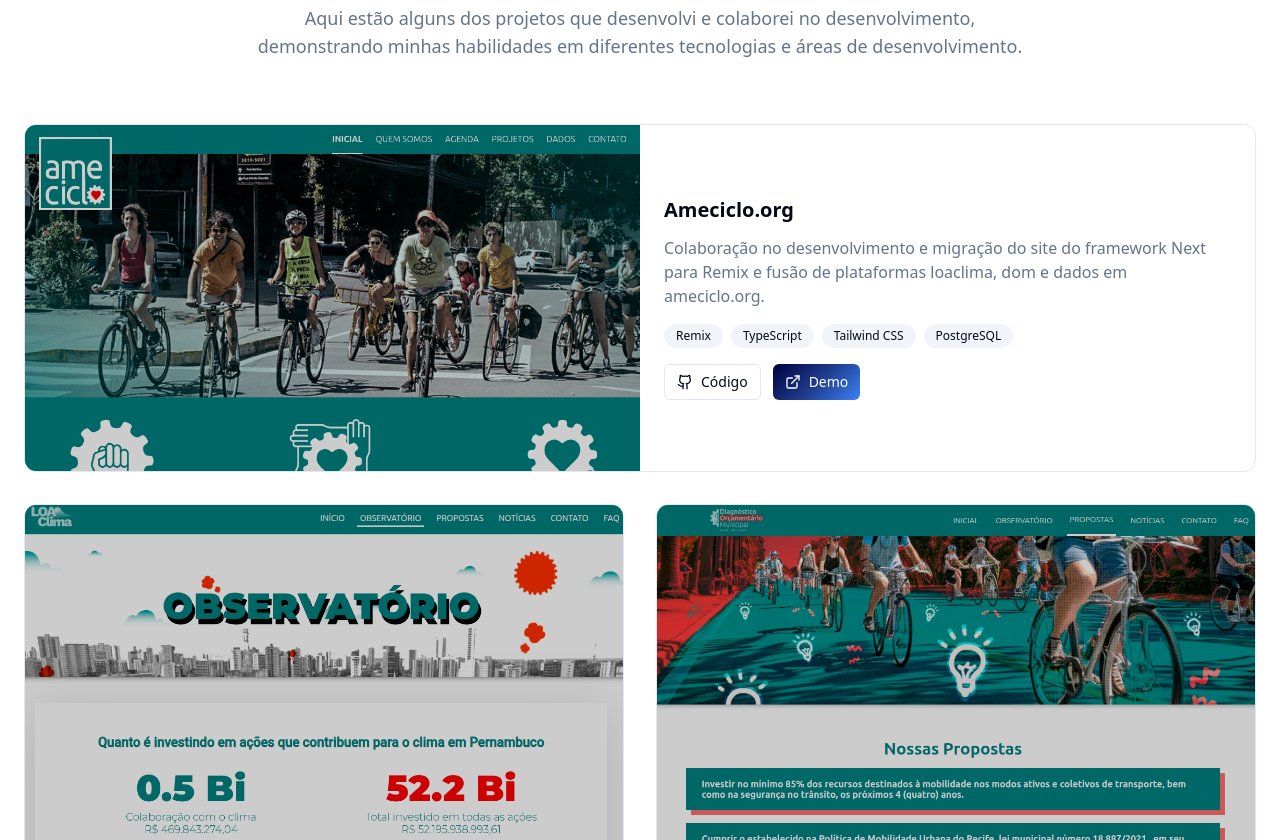
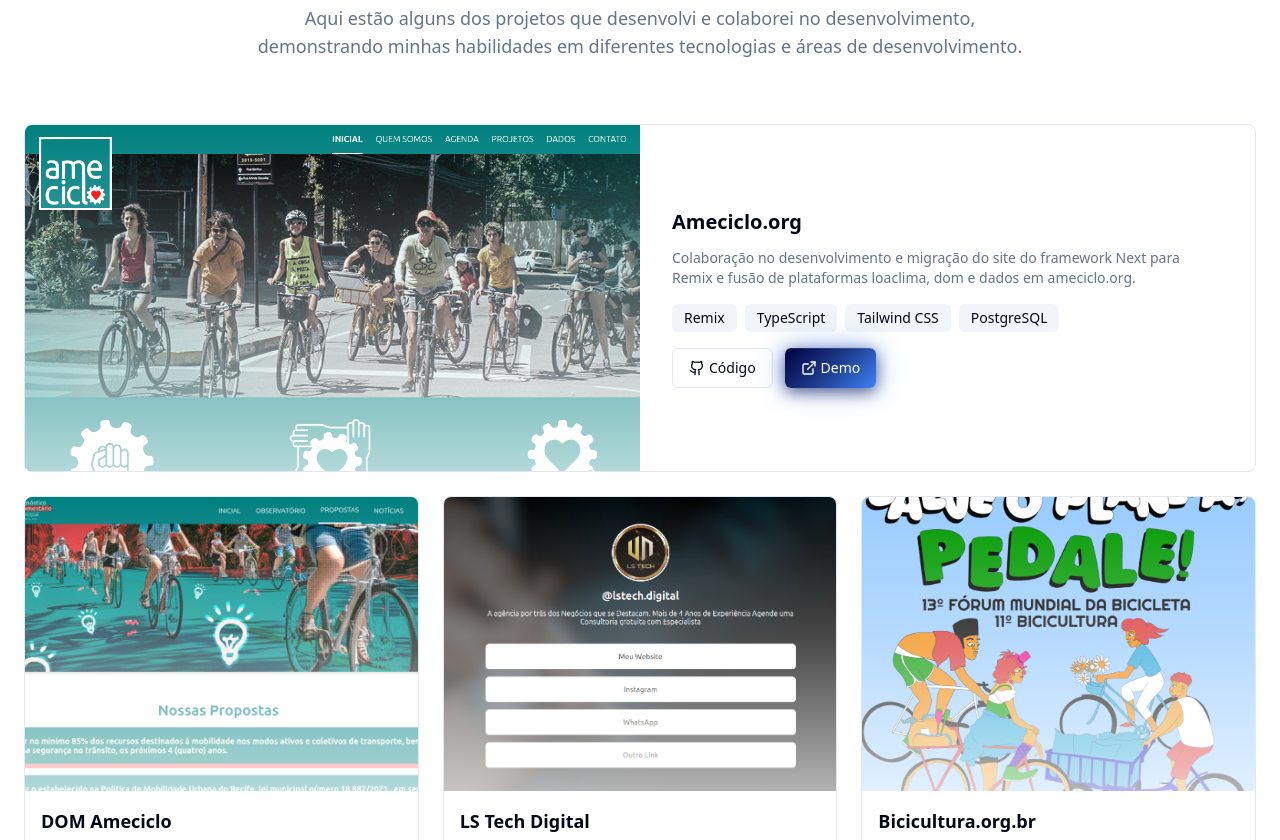
Before and after one commit to italosergio/portfolio, a Next.js app: page / in a window 1280 px wide. Shown: the part 1960-2800 px from the top of the page. Built offline with nearby package versions, Linux system fonts and the light colour scheme.

Commit message:
Melhora sessao Projetos

```diff
--- a/src/components/Projects.tsx
+++ b/src/components/Projects.tsx
@@ -18,14 +18,7 @@
       demo: "https://ameciclo.org",
       featured: true
     },
-    {
-      title: "LOA Clima",
-      description: "Plataforma observatório dos dados da lei orçamentária anual do estado de Pernambuco consumindo dados abertos da API do estado.",
-      image: "/loaclima.ameciclo.org.png",
-      technologies: ["React", "Node.js", "Chart.js", "API REST"],
-      github: "https://github.com/Ameciclo/raio",
-      demo: "https://loaclima.ameciclo.org"
-    },
+
     {
       title: "DOM Ameciclo",
       description: "Plataforma de observatório de dados orçamentários em âmbito estadual, similar ao LOA Clima mas com foco estadual.",
@@ -70,7 +63,7 @@
           </p>
         </motion.div>
 
-        <div className="grid grid-cols-1 md:grid-cols-2 gap-6 md:gap-8">
+        <div className="grid grid-cols-1 md:grid-cols-2 lg:grid-cols-3 gap-4 md:gap-6">
           {projects.map((project, index) => (
             <motion.div
               key={project.title}
@@ -78,49 +71,69 @@
               whileInView={{ opacity: 1, y: 0 }}
               transition={{ delay: index * 0.1 }}
               viewport={{ once: true }}
-              className={`group relative overflow-hidden rounded-xl bg-card border hover:shadow-2xl transition-all duration-300 ${
-                project.featured ? "md:col-span-2" : ""
+              className={`group relative overflow-hidden rounded-lg bg-card border hover:shadow-xl transition-all duration-300 ${
+                project.featured ? "md:col-span-2 lg:col-span-3" : ""
               }`}
             >
-              <div className={`${project.featured ? "md:flex" : ""}`}>
+              <div className={`${project.featured ? "md:flex md:items-center" : ""}`}>
                 <div className={`relative overflow-hidden ${project.featured ? "md:w-1/2" : ""}`}>
                   <img
                     src={project.image}
                     alt={project.title}
-                    className="w-full aspect-video object-cover group-hover:scale-105 transition-transform duration-300"
+                    className={`w-full object-cover group-hover:scale-102 transition-transform duration-700 ease-out ${
+                      project.featured ? "aspect-video" : "aspect-[4/3]"
+                    }`}
                   />
-                  <div className="absolute inset-0 bg-black/20 group-hover:bg-black/10 transition-colors"></div>
+                  <div className="absolute inset-0 bg-gradient-to-t from-white/70 via-white/30 to-transparent group-hover:from-white/50 group-hover:via-white/20 dark:from-black/70 dark:via-black/30 dark:to-transparent dark:group-hover:from-black/50 dark:group-hover:via-black/20 transition-all duration-200"></div>
                 </div>
 
-                <div className={`p-6 ${project.featured ? "md:w-1/2 md:flex md:flex-col md:justify-center" : ""}`}>
-                  <h3 className="text-xl font-bold mb-3 group-hover:text-primary transition-colors">
+                <div className={`p-4 ${project.featured ? "md:w-1/2 md:p-8" : ""}`}>
+                  <h3 className={`font-bold mb-2 group-hover:text-primary transition-colors ${
+                    project.featured ? "text-xl mb-3" : "text-lg"
+                  }`}>
                     {project.title}
                   </h3>
-                  <p className="text-muted-foreground mb-4">
+                  <p className={`text-muted-foreground mb-3 text-sm ${
+                    project.featured ? "mb-4 text-base" : ""
+                  }`}>
                     {project.description}
                   </p>
 
-                  <div className="flex flex-wrap gap-2 mb-4">
-                    {project.technologies.map((tech) => (
+                  <div className={`flex flex-wrap gap-1 mb-3 ${
+                    project.featured ? "gap-2 mb-4" : ""
+                  }`}>
+                    {project.technologies.slice(0, project.featured ? 4 : 3).map((tech) => (
                       <span
                         key={tech}
-                        className="px-3 py-1 text-xs bg-secondary rounded-full text-secondary-foreground"
+                        className={`bg-secondary rounded-md text-secondary-foreground ${
+                          project.featured ? "px-3 py-1 text-sm" : "px-2 py-1 text-xs"
+                        }`}
                       >
                         {tech}
                       </span>
                     ))}
                   </div>
 
-                  <div className="flex gap-3">
-                    <Button variant="outline" size="sm" asChild>
+                  <div className={`flex gap-2 ${
+                    project.featured ? "gap-3" : ""
+                  }`}>
+                    <Button variant="outline" size="sm" className={`${
+                      project.featured ? "text-sm px-4 py-2 h-10" : "text-xs px-3 py-1 h-8"
+                    }`} asChild>
                       <a href={project.github} target="_blank" rel="noopener noreferrer">
-                        <Github className="w-4 h-4 mr-2" />
+                        <Github className={`mr-1 ${
+                          project.featured ? "w-4 h-4" : "w-3 h-3"
+                        }`} />
                         {t("code")}
                       </a>
                     </Button>
-                    <Button size="sm" className="gradient-bg text-white" asChild>
+                    <Button size="sm" className={`modern-button text-white ${
+                      project.featured ? "text-sm px-4 py-2 h-10" : "text-xs px-3 py-1 h-8"
+                    }`} asChild>
                       <a href={project.demo} target="_blank" rel="noopener noreferrer">
-                        <ExternalLink className="w-4 h-4 mr-2" />
+                        <ExternalLink className={`mr-1 ${
+                          project.featured ? "w-4 h-4" : "w-3 h-3"
+                        }`} />
                         {t("demo")}
                       </a>
                     </Button>
@@ -138,7 +151,7 @@
           viewport={{ once: true }}
           className="text-center mt-12"
         >
-          <Button variant="outline" size="lg" asChild>
+          <Button variant="outline" size="lg" className="modern-button shimmer text-white" asChild>
             <Link href="/projects">{t("viewAllProjects")}</Link>
           </Button>
         </motion.div>
```
